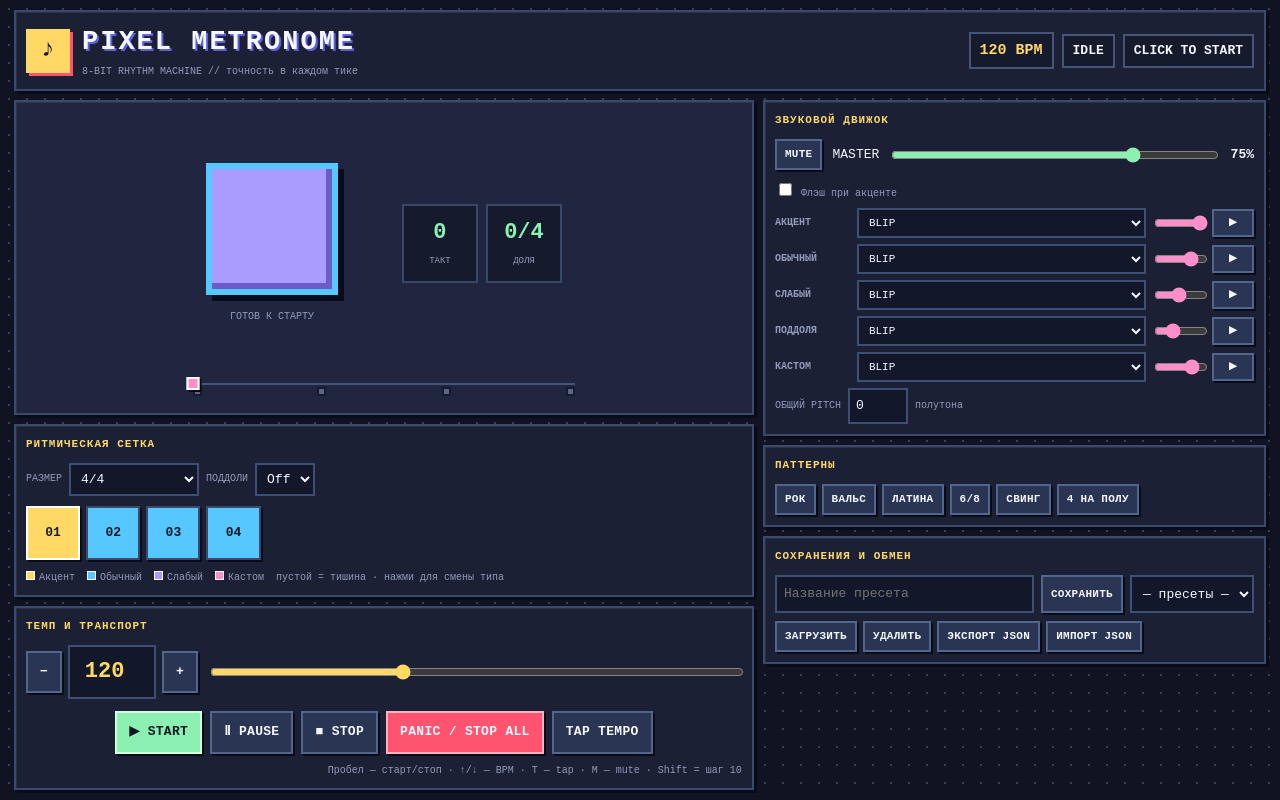
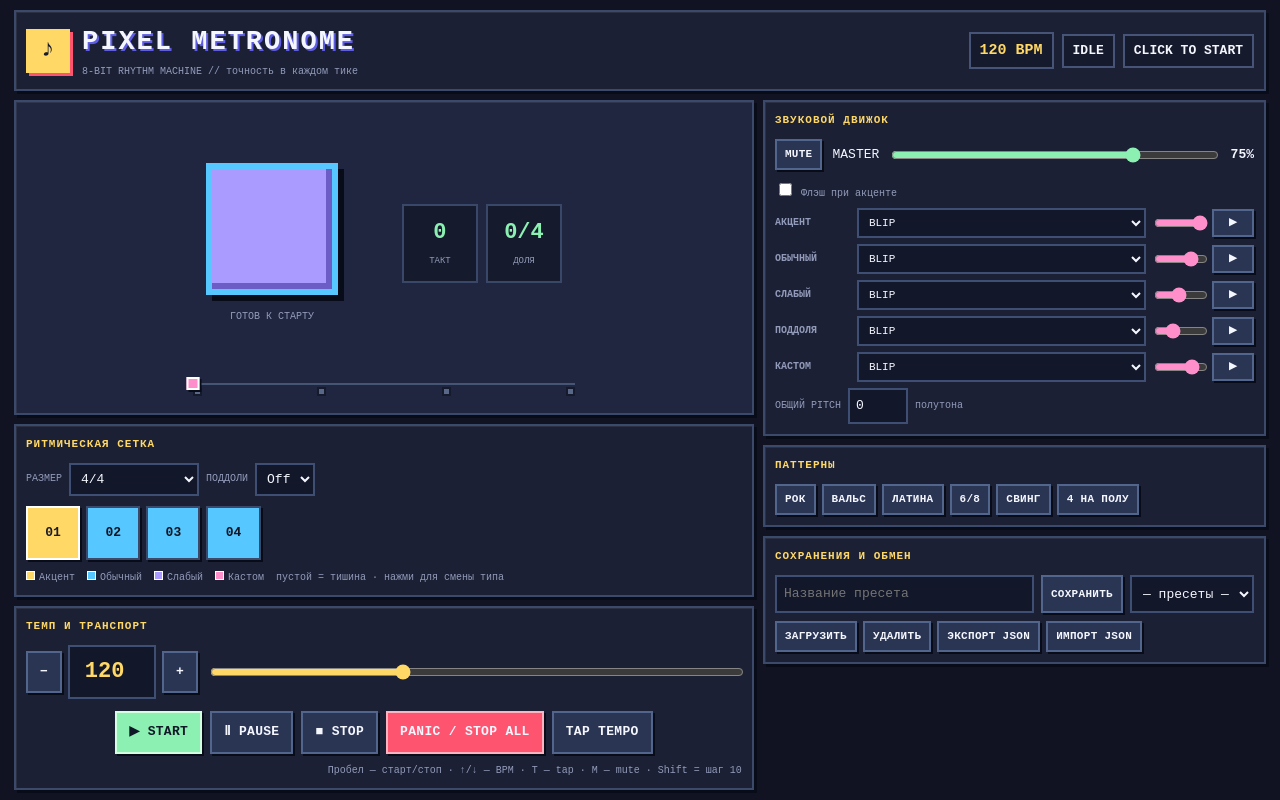
Before and after one commit to cvetyshayasiren/appboo, a plain HTML site: page apps/Pixel Metronome/index.html in a window 1280 px wide. Drawn offline with Linux system fonts and the light colour scheme.

Commit message:
Polish Pixel Metronome full-screen background

```diff
--- a/apps/Pixel Metronome/index.html
+++ b/apps/Pixel Metronome/index.html
@@ -40,7 +40,7 @@ h1{font-size:clamp(17px,3vw,27px);letter-spacing:1px;margin:0;color:var(--yellow
 /* Современный пиксельный интерфейс и полноэкранная компоновка */
 :root{--bg:#111323;--panel:#1b2035;--panel2:#252d49;--ink:#f5f7ff;--muted:#929bb9;--red:#ff5470;--yellow:#ffd866;--blue:#56c8ff;--green:#8bf0b2;--pink:#ff8fca;--purple:#a99bff;--line:#3b496b;--shadow:#080b18}
 html,body{width:100%;height:100%;overflow:hidden}
-body{background-color:var(--bg);background-image:radial-gradient(#34405e 1px,transparent 1px);background-size:18px 18px}
+body{background-color:var(--bg);background-image:none}
 .app{width:100%;max-width:none;height:100svh;min-height:0;padding:10px 14px;gap:9px}
 .panel{background:var(--panel);border-color:var(--line);box-shadow:3px 3px 0 var(--shadow),inset 1px 1px 0 #ffffff12;padding:10px}
 header{flex:0 0 auto;background:#202640}
```
